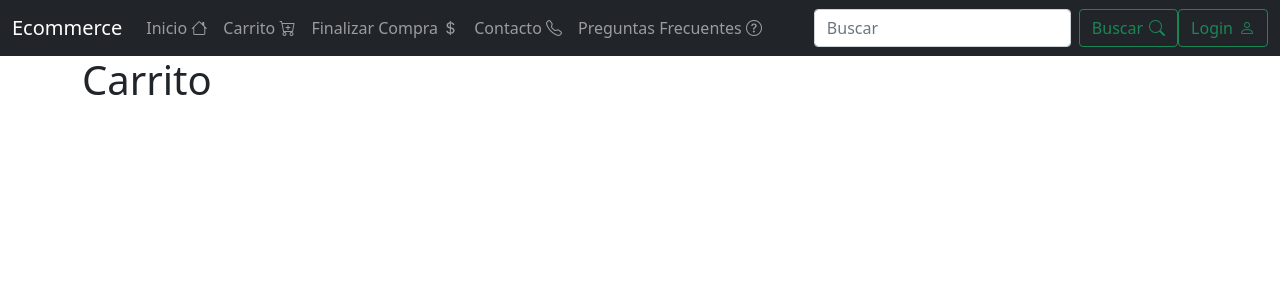
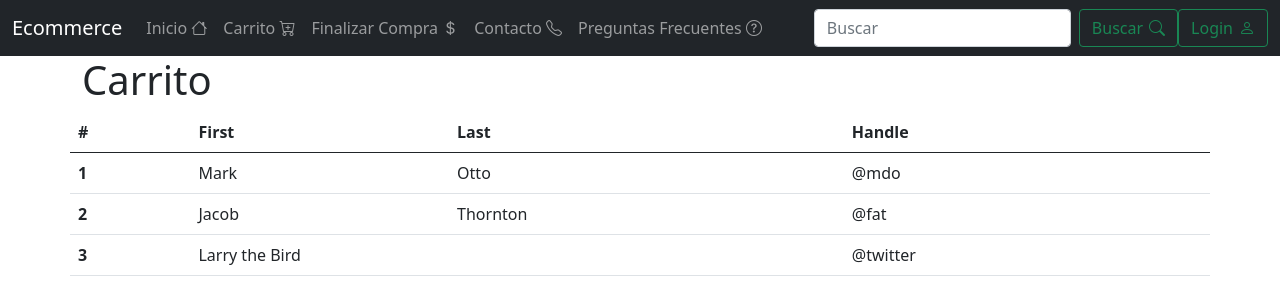
Before and after one commit to pedroed89/ecommerce, a plain HTML site: page pages/carrito.html in a window 1280 px wide. Drawn offline with nearby package versions, Linux system fonts and the light colour scheme.

Commit message:
Almacenamiento

```diff
--- a/pages/carrito.html
+++ b/pages/carrito.html
@@ -14,6 +14,37 @@
 <body>
     <div class="container">
         <h1>Carrito</h1>
+        <div class="row">
+            <table class="table">
+                <thead>
+                    <tr>
+                        <th scope="col">#</th>
+                        <th scope="col">First</th>
+                        <th scope="col">Last</th>
+                        <th scope="col">Handle</th>
+                    </tr>
+                </thead>
+                <tbody>
+                    <tr>
+                        <th scope="row">1</th>
+                        <td>Mark</td>
+                        <td>Otto</td>
+                        <td>@mdo</td>
+                    </tr>
+                    <tr>
+                        <th scope="row">2</th>
+                        <td>Jacob</td>
+                        <td>Thornton</td>
+                        <td>@fat</td>
+                    </tr>
+                    <tr>
+                        <th scope="row">3</th>
+                        <td colspan="2">Larry the Bird</td>
+                        <td>@twitter</td>
+                    </tr>
+                </tbody>
+            </table>
+        </div>
     </div>
 
     <script src="../js/menu.js"></script>
```
Also changed, not shown: js/script.js (+24 -1 lines).
